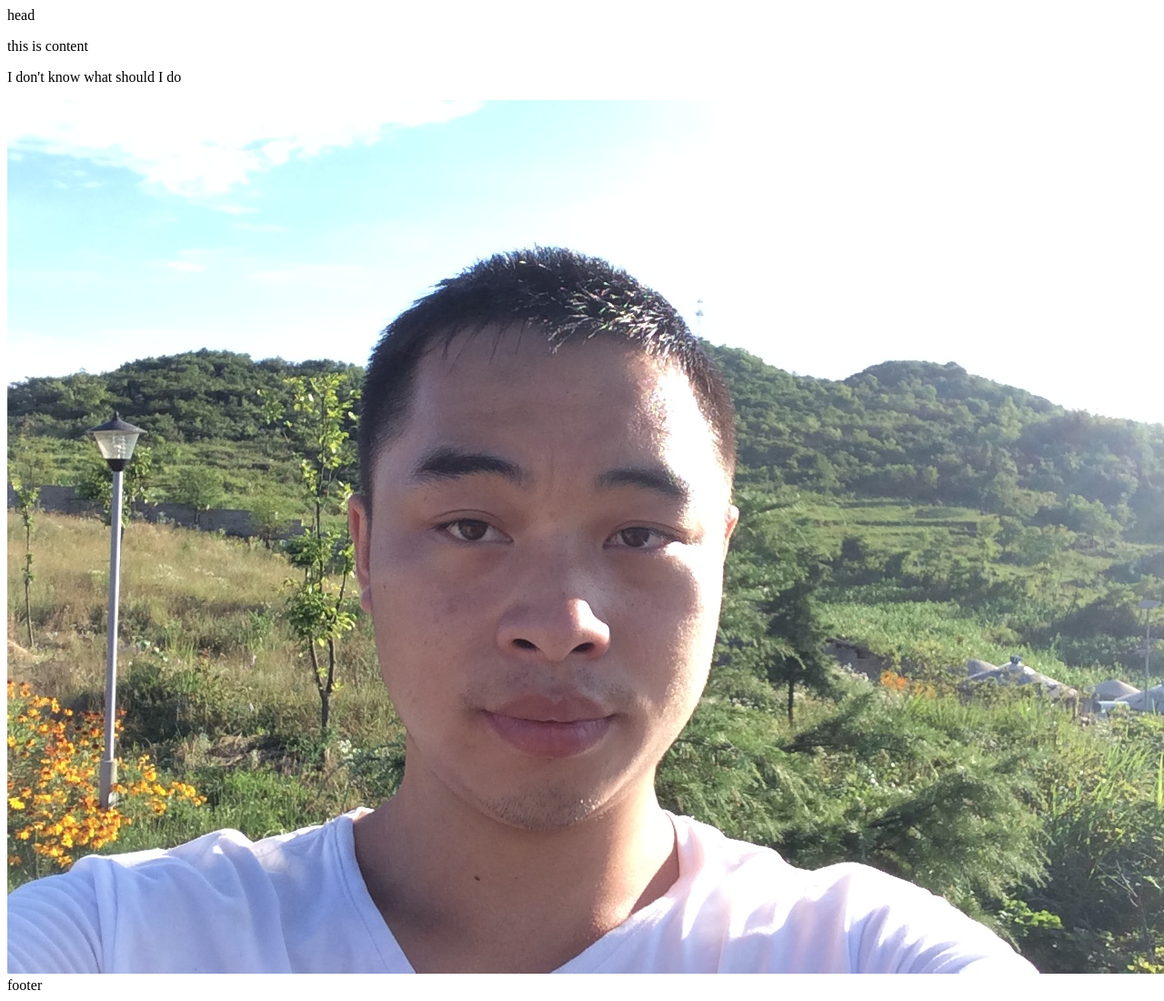
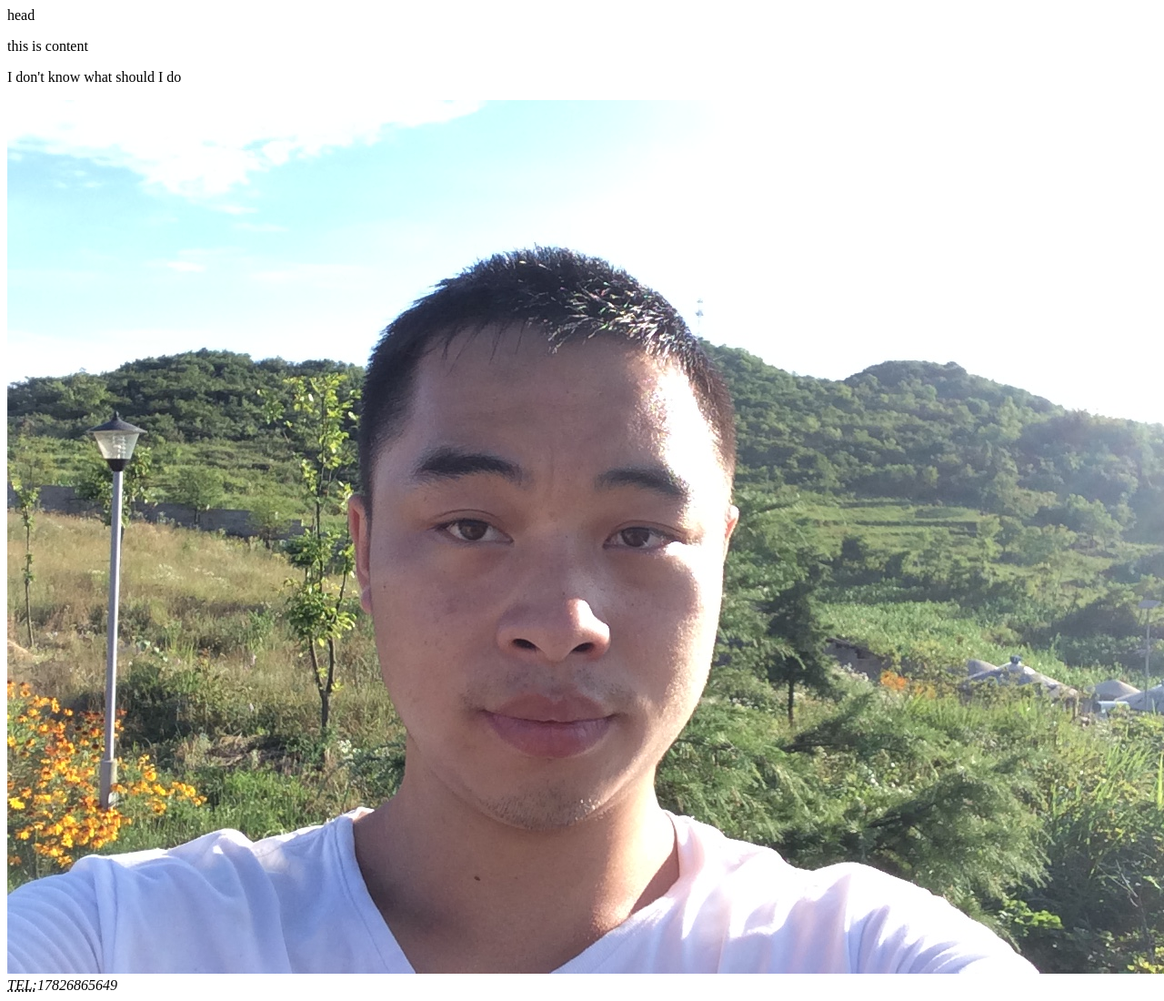
Before and after one commit to FuLinDong/first, a plain HTML site: page index.html in a window 1280 px wide. Shown: the whole page at 91% size. Drawn offline with Linux system fonts and the light colour scheme.

Commit message:
add-footer-tel

```diff
--- a/index.html
+++ b/index.html
@@ -12,7 +12,9 @@
     		<p>I don't know what should I do</p>
     		<img src="img/IMG_0287.JPG">
     	</div>
-    	<footer>footer</footer>
+    	<footer>
+    		<address><abbr title="the phone">TEL:</abbr>17826865649</address>
+    	</footer>
     </div>
     <script type="text/javascript" src="js/index.js"></script>
 </body>
```
